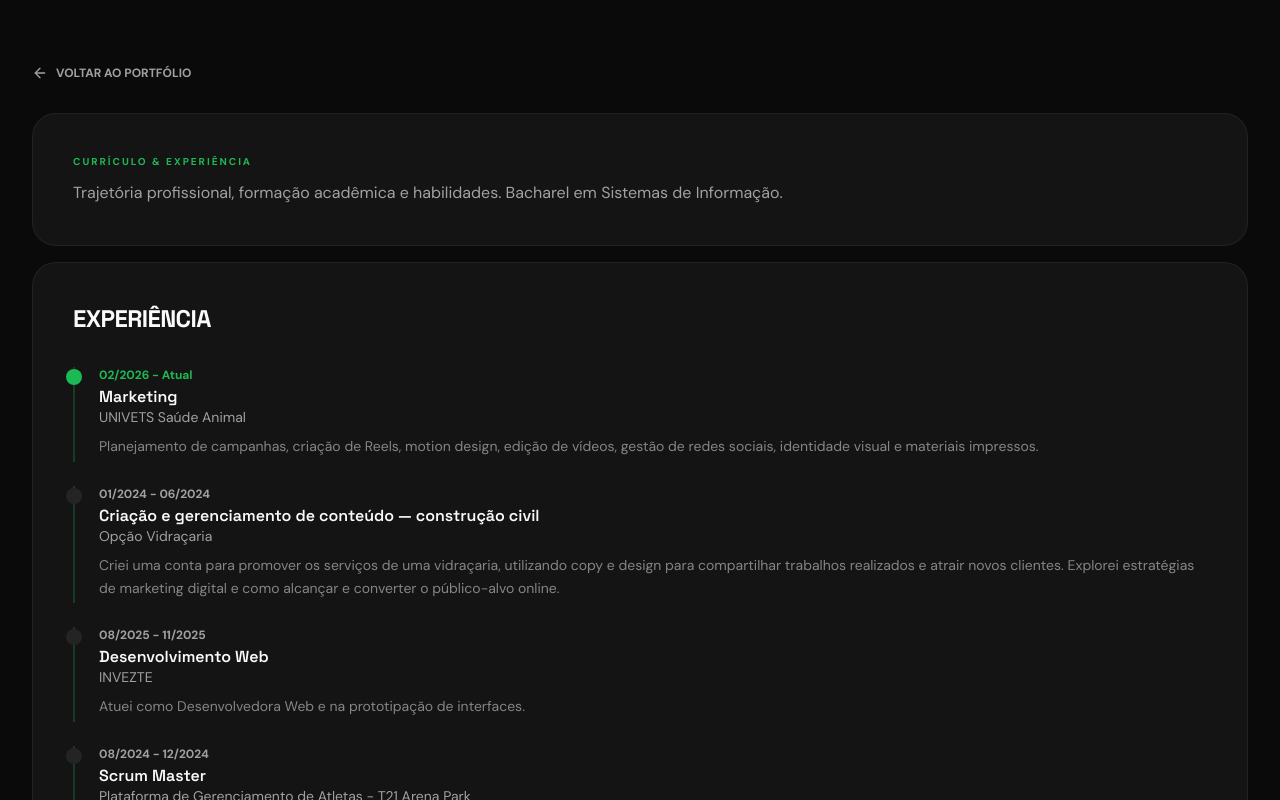
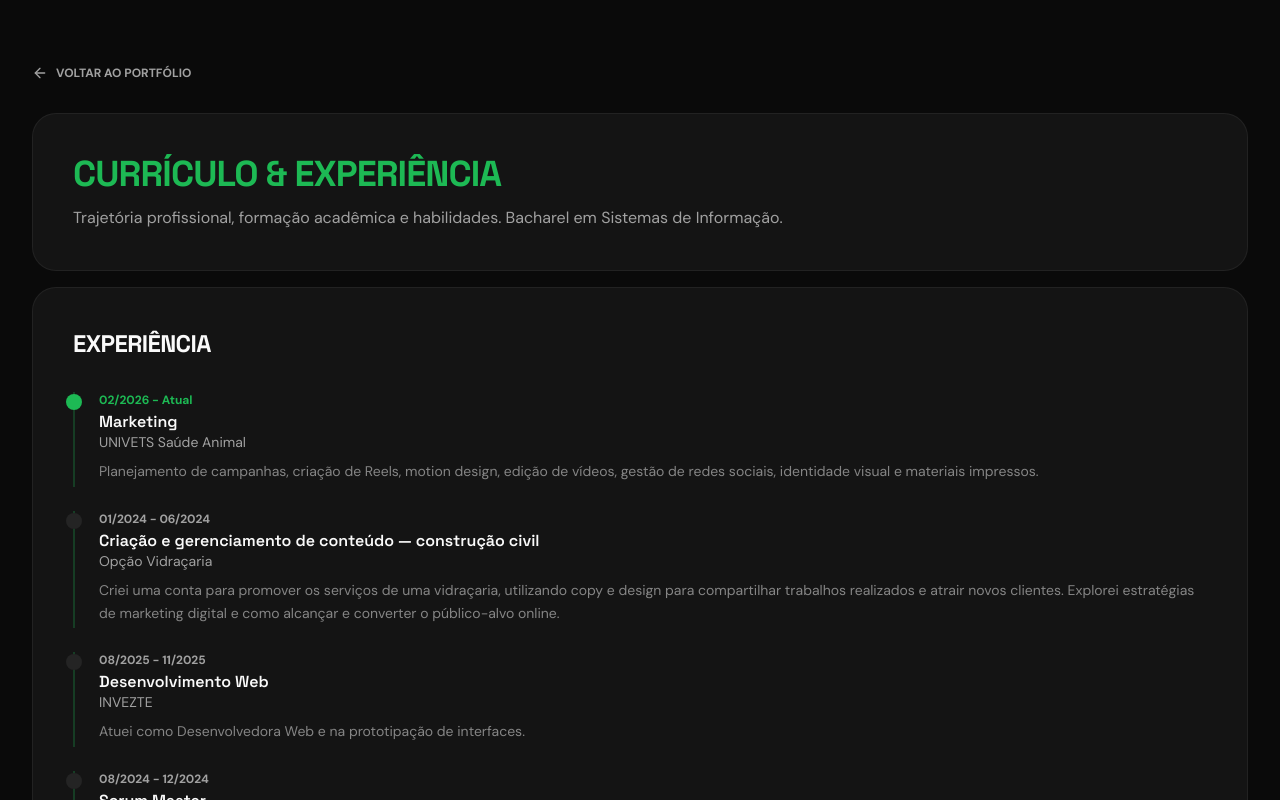
Before and after one commit to developerana/ana-codes-sparkle, a React (Vite) app: page /curriculo in a window 1280 px wide. Shown: the top 800 px of the page. Built offline with nearby package versions, Linux system fonts and the light colour scheme.

Commit message:
Changes
Co-authored-by: anahelouise <101769601+anahelouise@users.noreply.github.com>

```diff
--- a/src/pages/Curriculo.tsx
+++ b/src/pages/Curriculo.tsx
@@ -124,9 +124,9 @@ const Curriculo = () => {
           transition={{ duration: 0.4 }}
           className="bento p-6 lg:p-10 mb-4"
         >
-          <p className="text-[10px] uppercase tracking-[0.2em] text-primary font-bold mb-3">
+          <h1 className="font-heading text-3xl md:text-4xl uppercase tracking-tight text-primary font-bold mb-3">
             Currículo & Experiência
-          </p>
+          </h1>
           <p className="text-muted-foreground">
             Trajetória profissional, formação acadêmica e habilidades. Bacharel em
             Sistemas de Informação.
```
